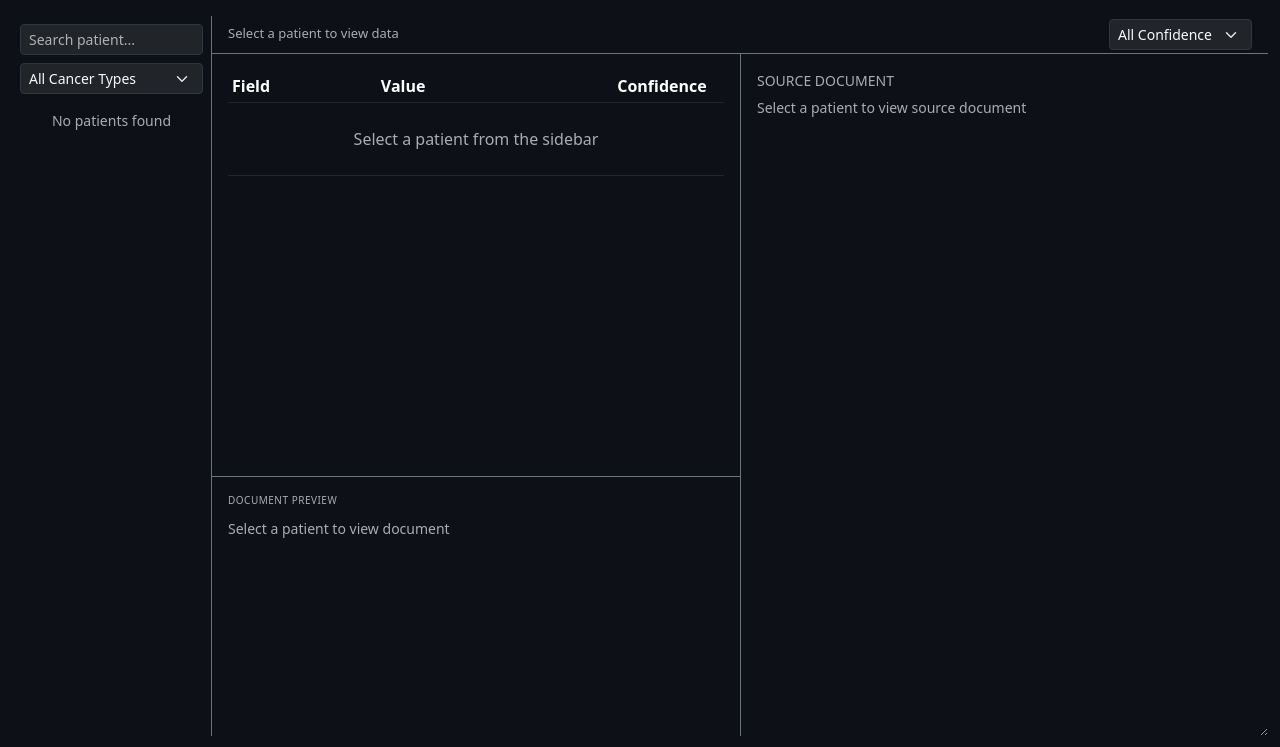
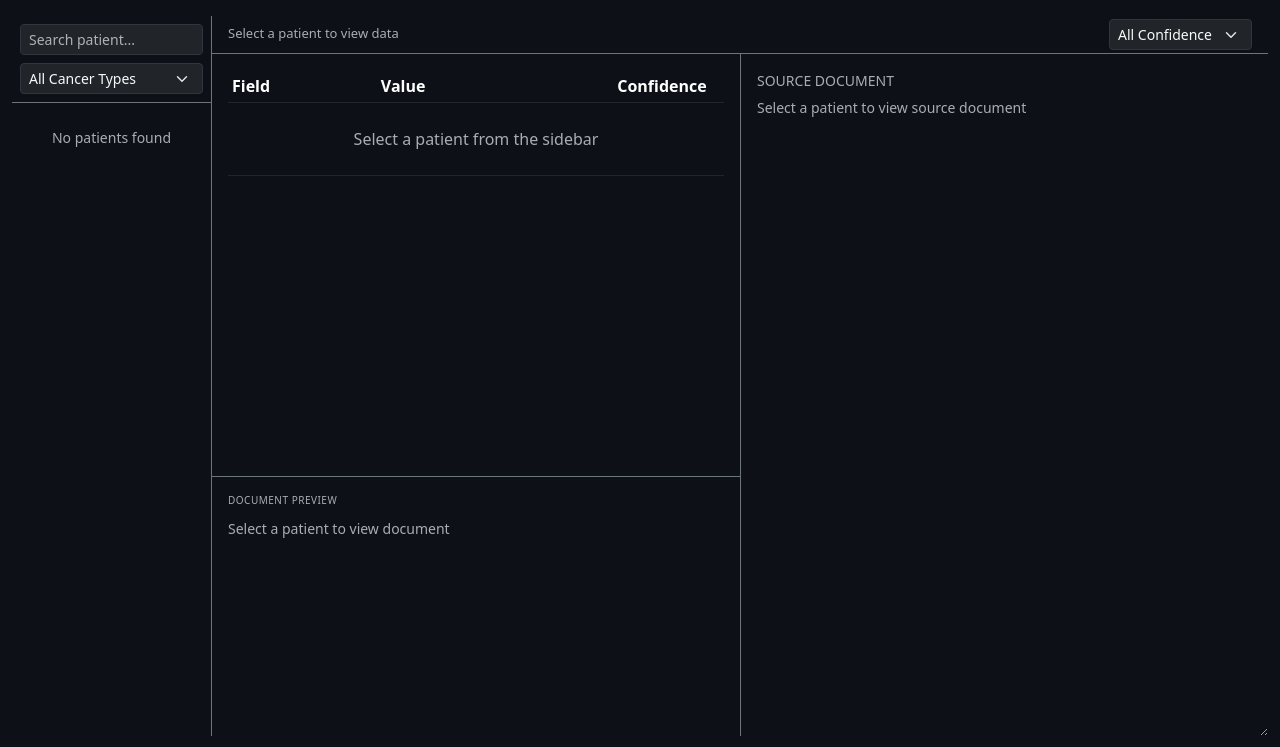
Before and after one commit to EndryuN/Clinical-AI, a Flask app: page /review in a window 1280 px wide. Shown: the part 53-800 px from the top of the page. Run offline with Flask 3, Linux system fonts and the light colour scheme; data that the repository does not hold is empty; some libraries are stand-ins or nearby versions.

Commit message:
fix: pin search/filter to top of sidebar, scroll only patient list
Co-Authored-By: Claude Sonnet 4.6 <noreply@anthropic.com>

```diff
--- a/templates/review.html
+++ b/templates/review.html
@@ -4,18 +4,22 @@
 {% block content %}
 <div class="d-flex" style="height: calc(100vh - 80px); overflow:hidden;">
     <!-- Patient Sidebar -->
-    <div class="border-end border-secondary p-2 flex-shrink-0" style="width:200px; overflow-y:auto;">
+    <div class="border-end border-secondary flex-shrink-0 d-flex flex-column" style="width:200px;">
+        <!-- Fixed controls -->
+        <div class="p-2 flex-shrink-0 border-bottom border-secondary">
             <div class="mb-2">
                 <input type="text" class="form-control form-control-sm bg-dark text-light"
                        placeholder="Search patient..." onkeyup="loadPatients({search: this.value})">
             </div>
-        <div class="mb-2">
+            <div>
                 <select id="cancer-type-filter" class="form-select form-select-sm bg-dark text-light"
                         onchange="loadPatients({cancer_type: this.value})">
                     <option value="">All Cancer Types</option>
                 </select>
             </div>
-        <div id="patient-list">
+        </div>
+        <!-- Scrollable list -->
+        <div id="patient-list" class="p-2 overflow-y-auto flex-grow-1">
             <p class="text-muted small text-center mt-3">Loading patients...</p>
         </div>
     </div>
```
Lines whose indentation alone changed are shown as unchanged.
